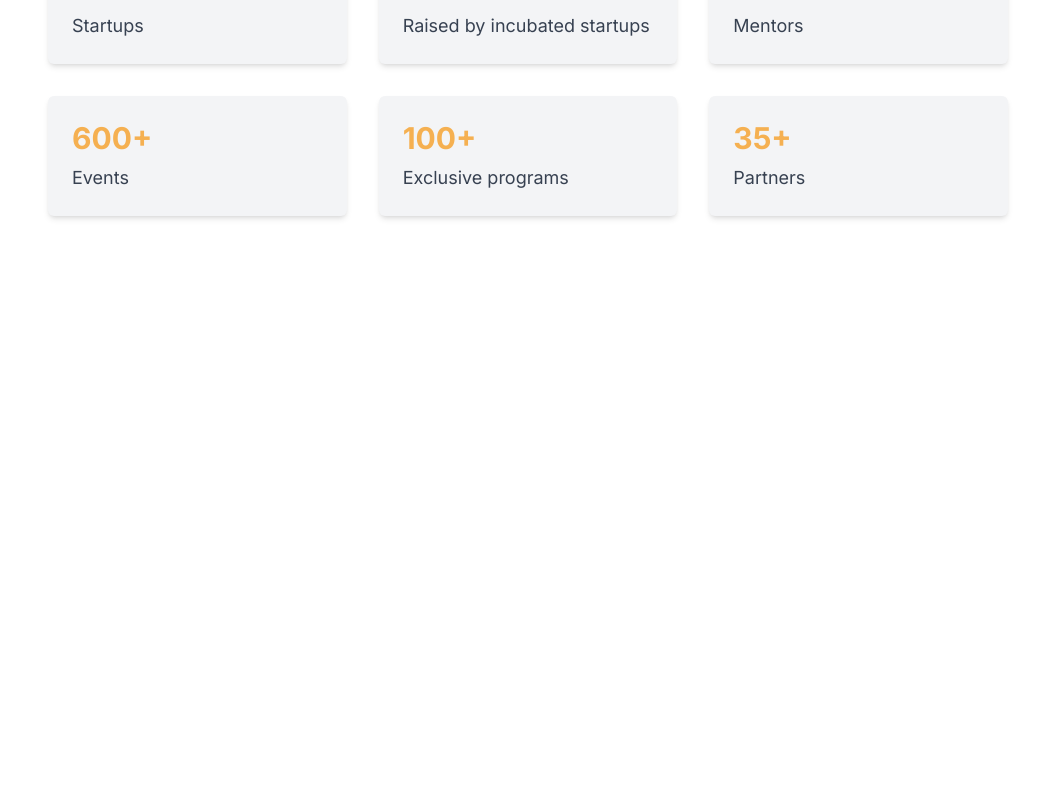
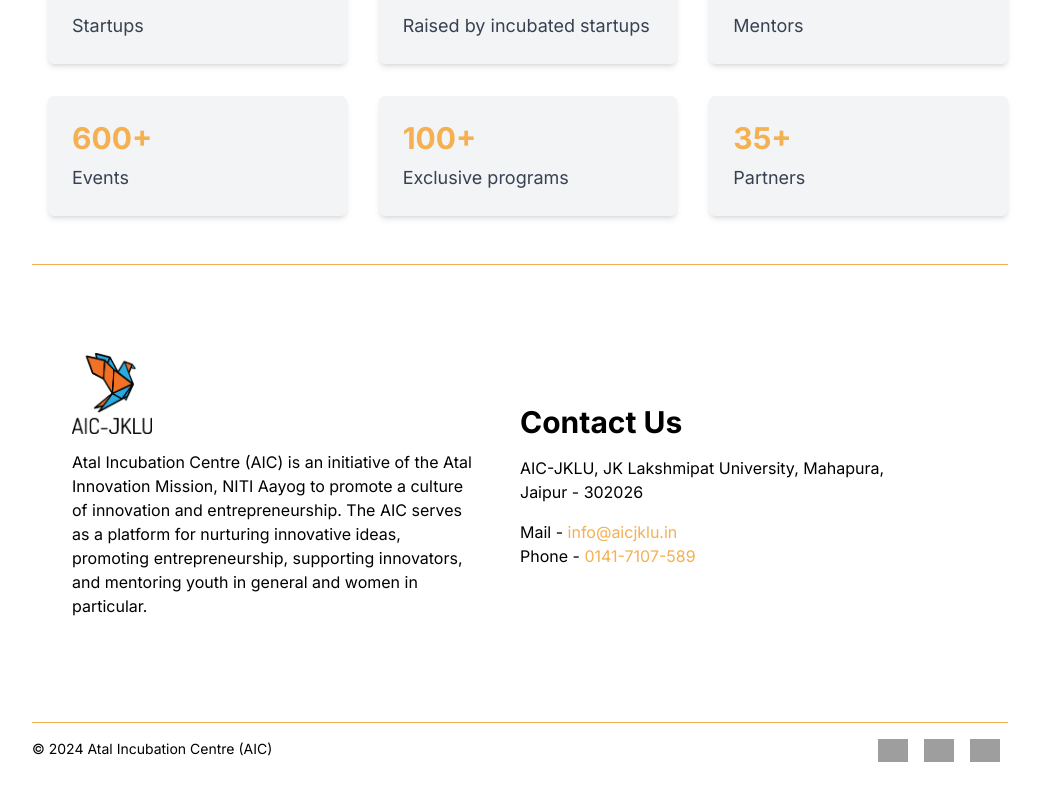
Before and after one commit to adistrim/aicjklu, a Next.js app: page / in a window 1280 px wide. Shown: the part 828-1628 px from the top of the page, without its empty margins (112-1151 px from the left). Before the commit the page ends 1092 px from the top, so only its background shows below. Built offline with nearby package versions, Linux system fonts and the light colour scheme; grey boxes are pictures that could not be loaded.

Commit message:
added footer

```diff
--- /dev/null
+++ b/src/app/components/footer.tsx
@@ -0,0 +1,82 @@
+import React from 'react';
+import Image from 'next/image';
+
+const Footer: React.FC = () => {
+    return (
+        <footer className="mr-[10rem] ml-[9rem] border-t border-[#f5b051] text-white py-12">
+            <div className="container mx-auto flex flex-col lg:flex-row justify-between items-center">
+                <div className="lg:w-1/2 bg-white mb-8 p-10">
+                    <div className="flex items-center mb-4">
+                        <Image
+                            src="/aic-logo-text.png"
+                            alt="Logo"
+                            width={80}
+                            height={80}
+                            className="mr-2"
+                        />
+                    </div>
+                    <p className="text-black">
+                        Atal Incubation Centre (AIC) is an initiative of the Atal Innovation Mission, NITI Aayog to promote a culture of innovation and entrepreneurship. The AIC serves as a platform for nurturing innovative ideas, promoting entrepreneurship, supporting innovators, and mentoring youth in general and women in particular.
+                    </p>
+                </div>
+
+                <div className="lg:w-1/2 mb-8">
+                    <h3 className="text-3xl text-black font-bold mb-4">Contact Us</h3>
+                    <p className="text-black">
+                        AIC-JKLU, JK Lakshmipat University, Mahapura,<br />
+                        Jaipur - 302026
+                    </p>
+                    <p className="mt-4">
+                        <span className="block text-black">
+                            Mail -{' '}
+                            <a href="mailto:info@aicjklu.in" className="text-[#f5b051]">
+                                info@aicjklu.in
+                            </a>
+                        </span>
+                        <span className="text-black">Phone - </span>
+                        <span className="text-[#f5b051]">0141-7107-589</span>
+                    </p>
+                </div>
+            </div>
+
+            <div className="border-t border-[#f5b051] mt-8 pt-4">
+                <div className='text-center flex justify-between'>
+                    <p className="text-sm text-black">
+                        © 2024 Atal Incubation Centre (AIC)
+                    </p>
+                    <div className="mb-4 flex">
+                        <a href="#" target="_blank" rel="noopener noreferrer">
+                            <Image
+                                src="/Facebook-icon.png"
+                                alt="Facebook"
+                                width={30}
+                                height={30}
+                                className="mx-2"
+                            />
+                        </a>
+                        <a href="#" target="_blank" rel="noopener noreferrer">
+                            <Image
+                                src="/x-icon.png"
+                                alt="X"
+                                width={30}
+                                height={30}
+                                className="mx-2"
+                            />
+                        </a>
+                        <a href="#" target="_blank" rel="noopener noreferrer">
+                            <Image
+                                src="/Instagram-icon.png"
+                                alt="Instagram"
+                                width={30}
+                                height={30}
+                                className="mx-2"
+                            />
+                        </a>
+                    </div>
+                </div>
+            </div>
+        </footer>
+    );
+};
+
+export default Footer;
--- a/src/app/page.tsx
+++ b/src/app/page.tsx
@@ -1,6 +1,7 @@
 import Header from "./components/header";
 import HomeArea from "./components/home";
 import Impact from "./components/impact";
+import Footer from "./components/footer";
 
 export default function Home() {
   return (
@@ -8,6 +9,7 @@
       <Header />
       <HomeArea />
       <Impact />
+      <Footer />
     </div>
   );
 }
```
